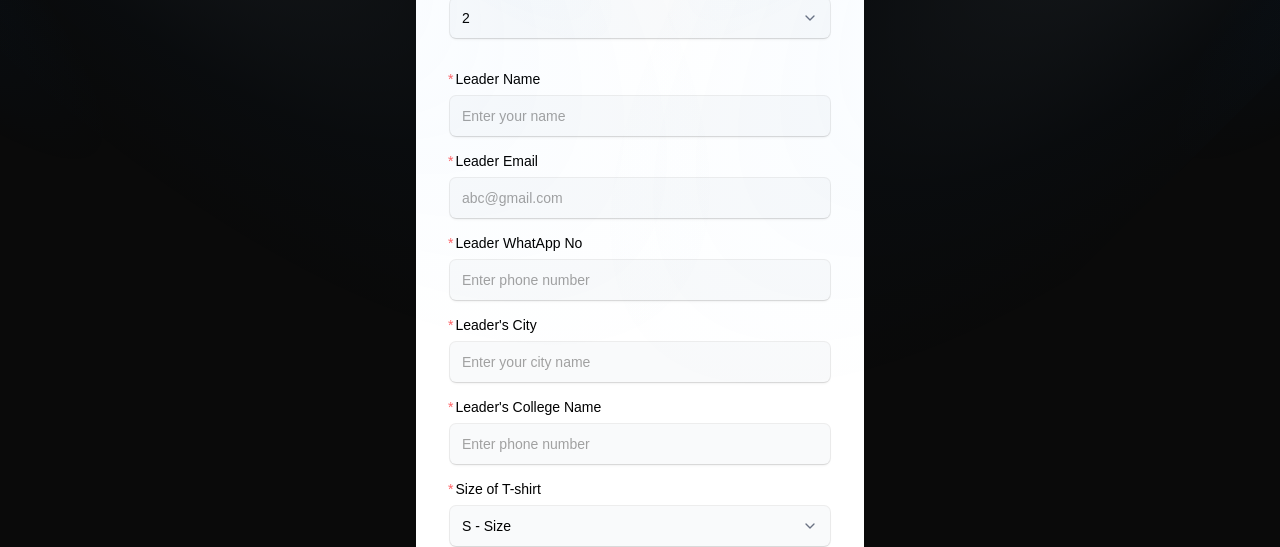
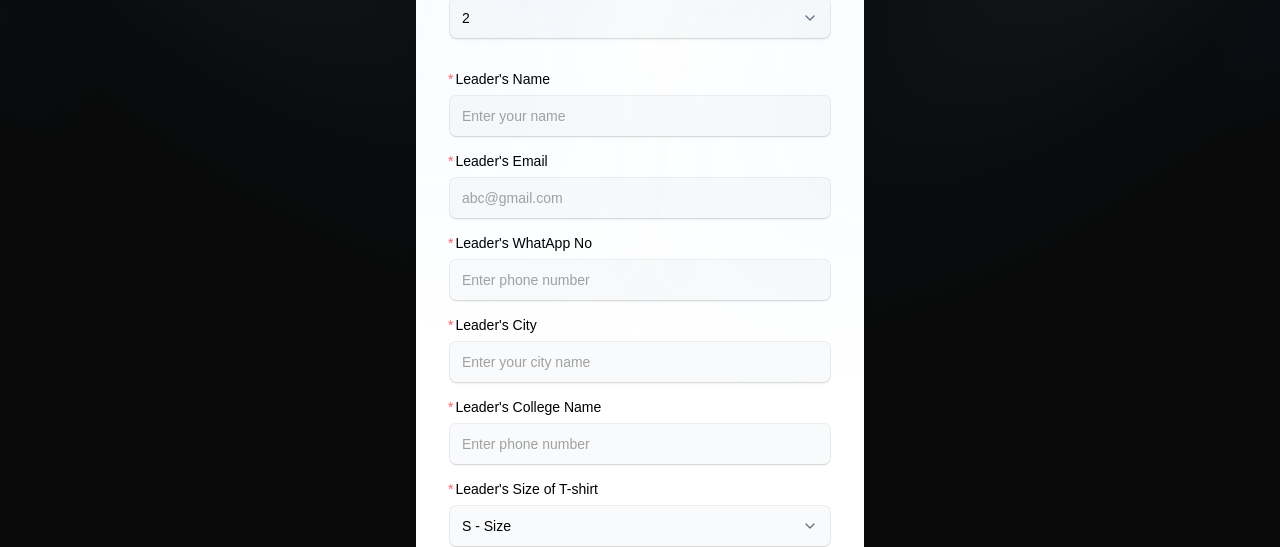
Before and after one commit to Souvik0216J/Hack-O-Lution-2025, a Next.js app: page /register in a window 1280 px wide. Shown: the part 352-899 px from the top of the page. Built offline with nearby package versions, Linux system fonts and the light colour scheme.

Commit message:
minor bug fix

```diff
--- a/src/app/register/page.tsx
+++ b/src/app/register/page.tsx
@@ -40,16 +40,6 @@ function Page() {
     }
   }
 
-  React.useEffect(() => {
-    if (user.leaderEmail.length > 0 && user.leaderNo.length < 10) {
-      setButtonDisabled(false)
-    }
-    else {
-      setButtonDisabled(true)
-    }
-  }, [user])
-
-  const [buttonDisable, setButtonDisabled] = React.useState(false)
   const [loading, setLoading] = React.useState(false)
 
   const handleSubmit = (e: React.FormEvent<HTMLFormElement>) => {
@@ -96,7 +86,7 @@ function Page() {
           </LabelInputContainer>
 
           <LabelInputContainer className="mb-4">
-            <Label htmlFor="leader name"><span className="text-red-400 mr-0.5">*</span>Leader Name</Label>
+            <Label htmlFor="leader name"><span className="text-red-400 mr-0.5">*</span>Leader&apos;s Name</Label>
             <Input id="text" placeholder="Enter your name" type="text" required value={user.leaderName}
               onChange={(e) => setUser({
                 ...user, leaderName: e.target.value
@@ -105,7 +95,7 @@ function Page() {
           </LabelInputContainer>
 
           <LabelInputContainer className="mb-4">
-            <Label htmlFor="email"><span className="text-red-400 mr-0.5">*</span>Leader Email</Label>
+            <Label htmlFor="email"><span className="text-red-400 mr-0.5">*</span>Leader&apos;s Email</Label>
             <Input id="email" placeholder="abc@gmail.com" type="email" required
               onChange={(e) => setUser({
                 ...user, leaderEmail: e.target.value
@@ -115,7 +105,7 @@ function Page() {
           </LabelInputContainer>
 
           <LabelInputContainer className="mb-4">
-            <Label htmlFor="phone"><span className="text-red-400 mr-0.5">*</span>Leader WhatApp No</Label>
+            <Label htmlFor="phone"><span className="text-red-400 mr-0.5">*</span>Leader&apos;s WhatApp No</Label>
             <Input id="phone" placeholder="Enter phone number" type="text" required
               onChange={(e) => setUser({
                 ...user, leaderNo: e.target.value
@@ -124,7 +114,7 @@ function Page() {
           </LabelInputContainer>
 
           <LabelInputContainer className="mb-4">
-            <Label htmlFor="city"><span className="text-red-400 mr-0.5">*</span>Leader's City</Label>
+            <Label htmlFor="city"><span className="text-red-400 mr-0.5">*</span>Leader&apos;s City</Label>
             <Input id="city" placeholder="Enter your city name" type="text" required
               onChange={(e) => setUser({
                 ...user, leaderCity: e.target.value
@@ -133,7 +123,7 @@ function Page() {
           </LabelInputContainer>
 
           <LabelInputContainer className="mb-4">
-            <Label htmlFor="collegename"><span className="text-red-400 mr-0.5">*</span>Leader's College Name</Label>
+            <Label htmlFor="collegename"><span className="text-red-400 mr-0.5">*</span>Leader&apos;s College Name</Label>
             <Input id="phone" placeholder="Enter phone number" type="text" required
               onChange={(e) => setUser({
                 ...user, leaderClgName: e.target.value
@@ -142,7 +132,7 @@ function Page() {
           </LabelInputContainer>
 
           <LabelInputContainer className="mb-8">
-            <Label htmlFor="tshirtsize"><span className="text-red-400 mr-0.5">*</span>Size of T-shirt</Label>
+            <Label htmlFor="tshirtsize"><span className="text-red-400 mr-0.5">*</span>Leader&apos;s Size of T-shirt</Label>
             <Input
               dropdown
               options={[
@@ -176,7 +166,6 @@ function Page() {
             type="submit"
             onClick={onRegister}
           >
-
             {loading ? "Waiting a while" : "Register"} &rarr;
             <BottomGradient />
           </button>
```
Lines whose indentation alone changed are shown as unchanged.
